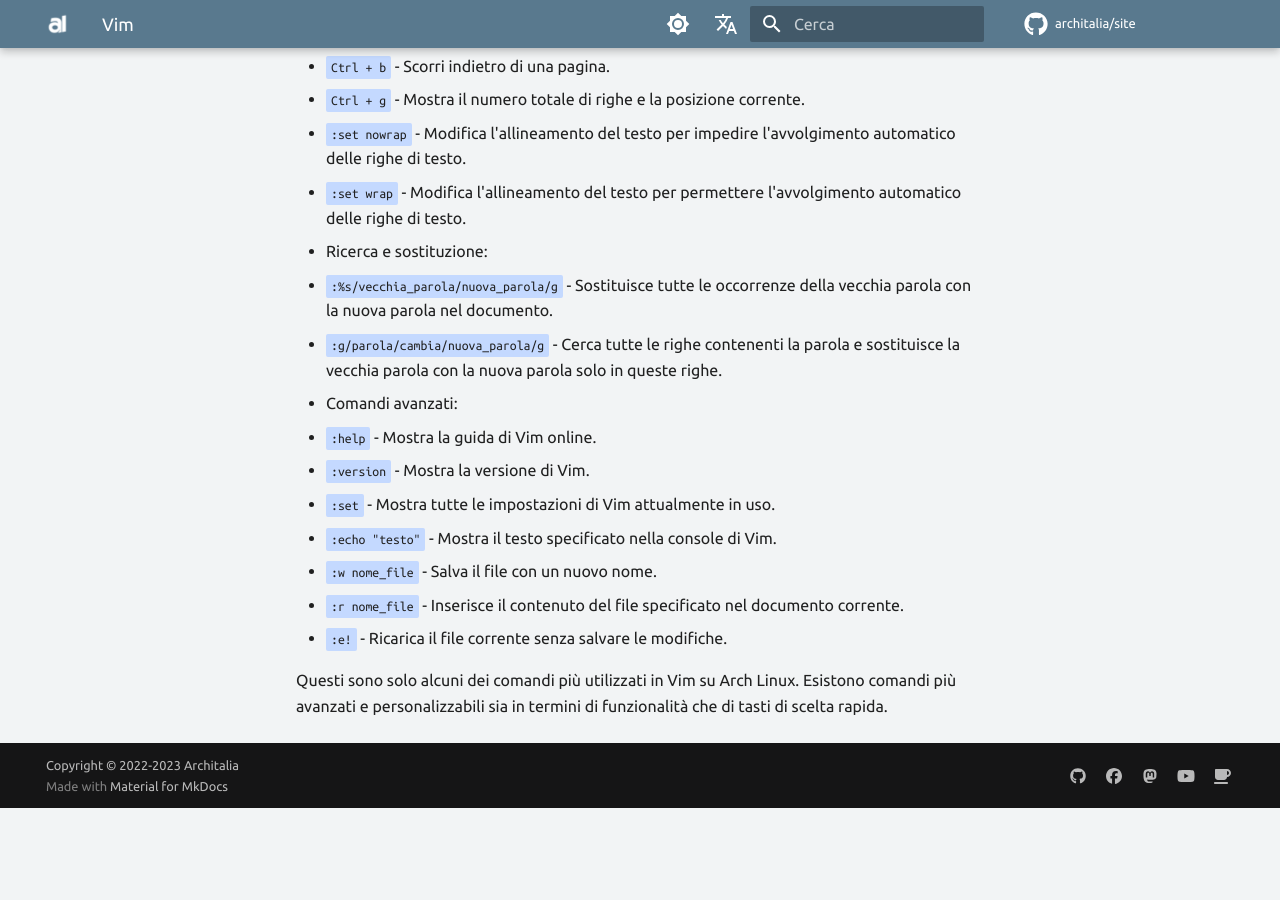
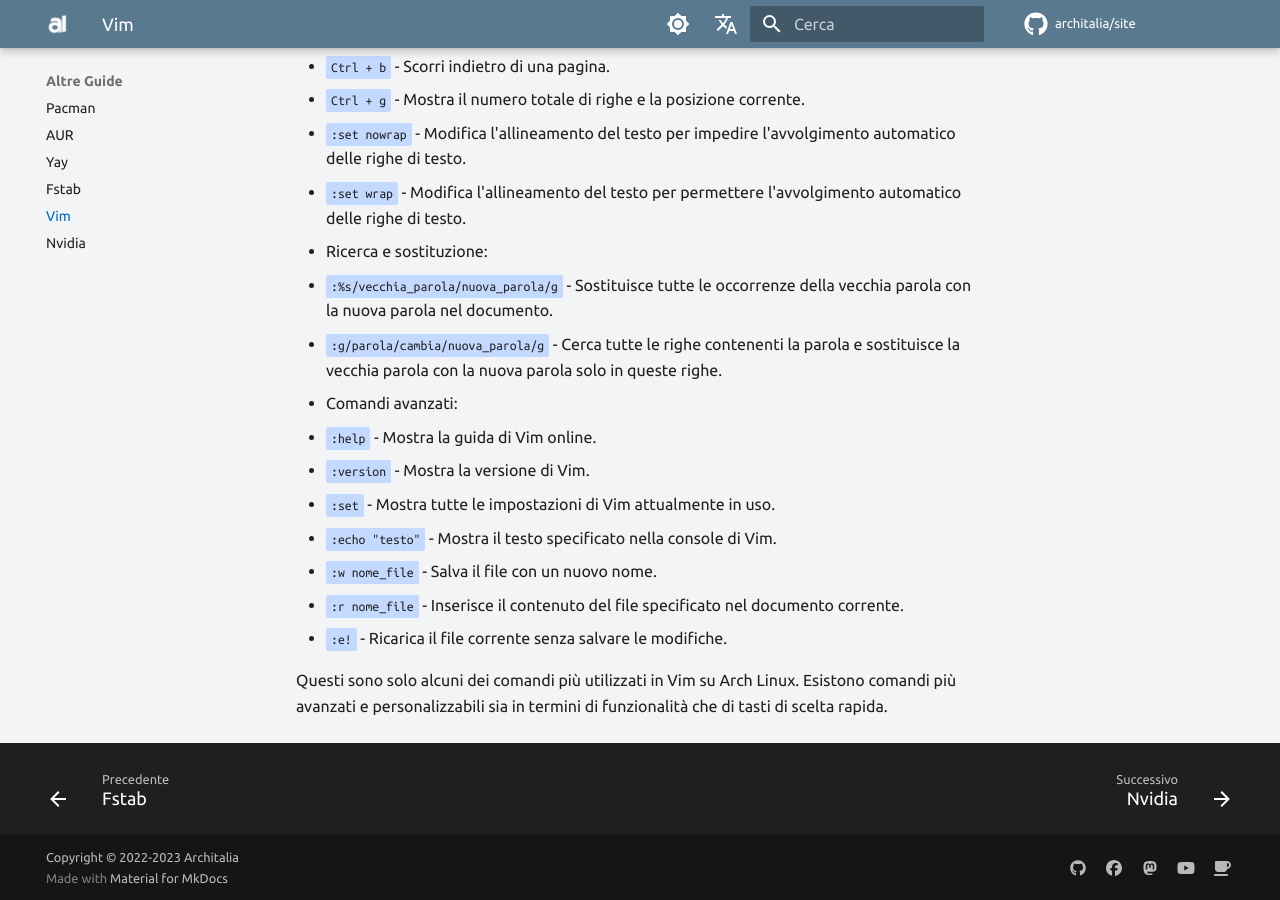
Before and after one commit to ArchItalia/site, an MkDocs documentation site: the page built from docs/Altre-Guide/vim.md, in a window 1280 px wide and 900 px high, scrolled down 1756 px. Built offline with MkDocs 1.6.1 and Material for MkDocs 9.7.7, drawn with Linux system fonts in a browser that asks for light colours; comment, search, counter and statistics services are not loaded; the version menu is left out; before the commit the page ends 2564 px from its top, so only the background shows below that.

Commit message:
Update mkdocs.yml

```diff
--- a/mkdocs.yml
+++ b/mkdocs.yml
@@ -14,6 +14,7 @@
         - 'AUR': 'Altre-Guide/aur.md'
         - 'Yay': 'Altre-Guide/yay.md'
         - 'Fstab': 'Altre-Guide/fstab.md'
+        - 'Vim': 'Altre-Guide/vim.md'
         - 'Nvidia': 'Altre-Guide/nvidia.md'
   - 'Download': Download/live.md
   - 'Eng':
```
